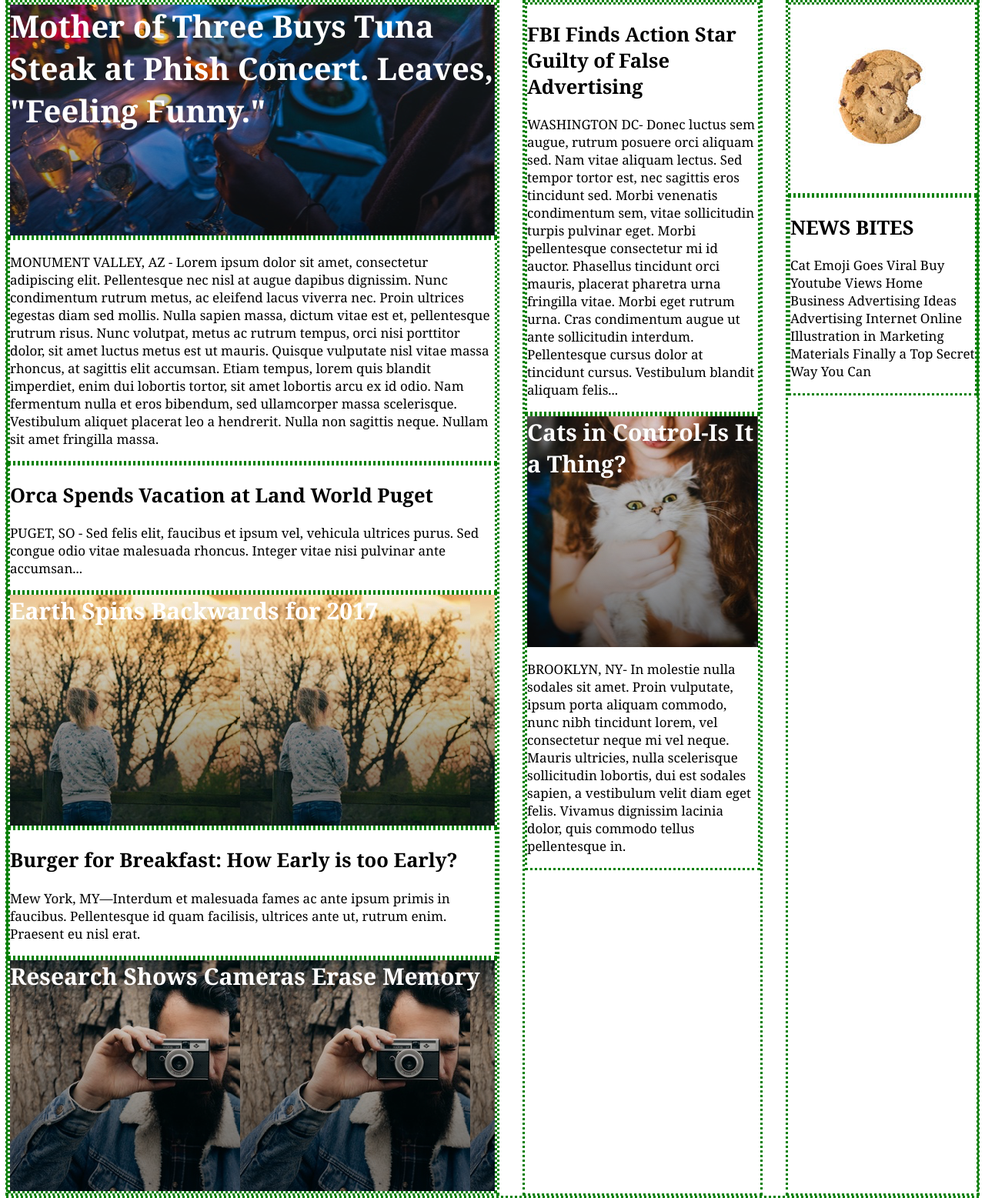
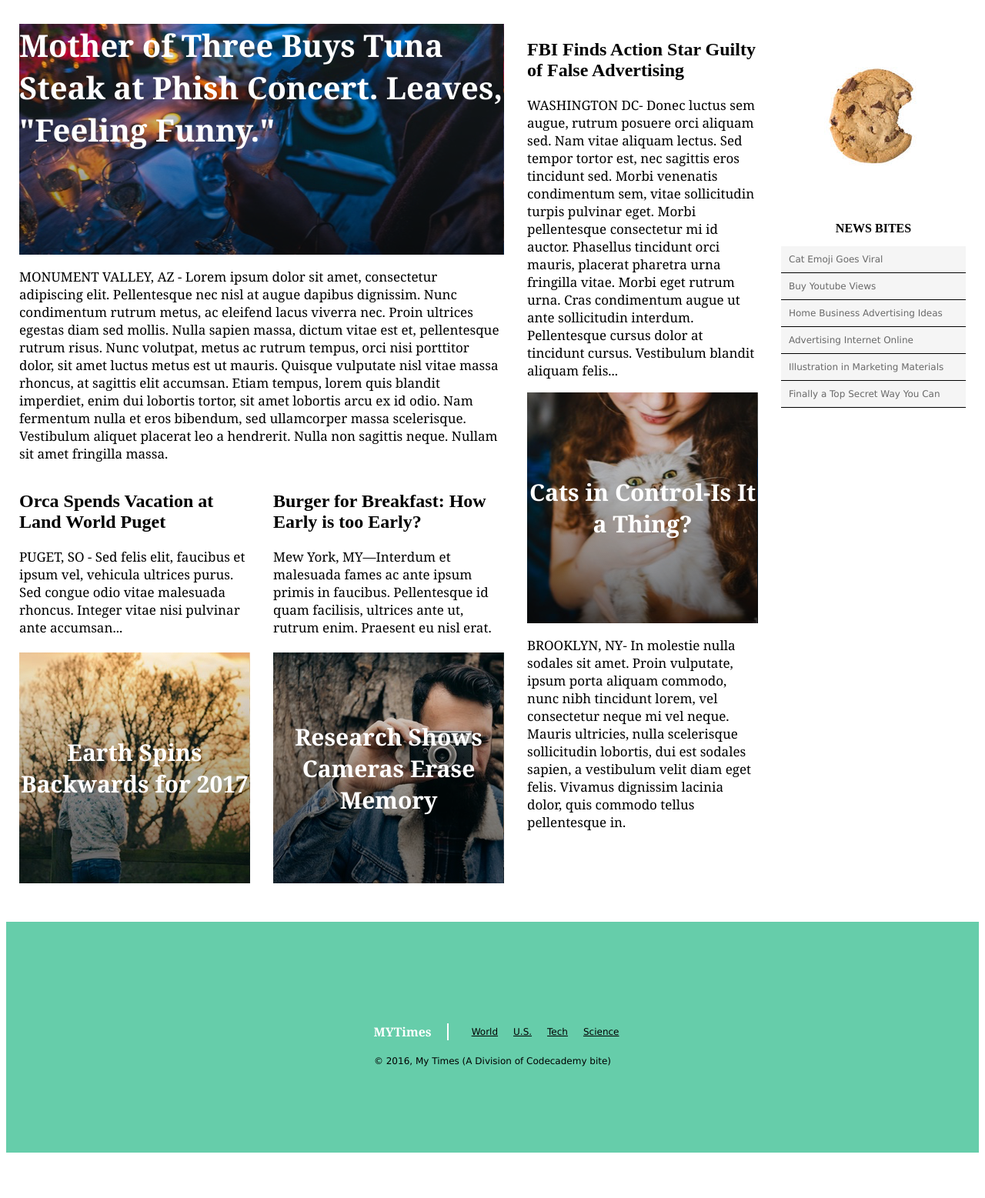
Before and after one commit to Oncosm144/MyTimes, a plain HTML site: page index.html in a window 1280 px wide. Shown: the part 77-1634 px from the top of the page at 77% size. Drawn offline with Linux system fonts and the light colour scheme.

Commit message:
Complete Project

```diff
--- a/index.html
+++ b/index.html
@@ -26,6 +26,8 @@
         <div class="large">
           <p class>MONUMENT VALLEY, AZ - Lorem ipsum dolor sit amet, consectetur adipiscing elit. Pellentesque nec nisl at augue dapibus dignissim. Nunc condimentum rutrum metus, ac eleifend lacus viverra nec. Proin ultrices egestas diam sed mollis. Nulla sapien massa, dictum vitae est et, pellentesque rutrum risus. Nunc volutpat, metus ac rutrum tempus, orci nisi porttitor dolor, sit amet luctus metus est ut mauris. Quisque vulputate nisl vitae massa rhoncus, at sagittis elit accumsan. Etiam tempus, lorem quis blandit imperdiet, enim dui lobortis tortor, sit amet lobortis arcu ex id odio. Nam fermentum nulla et eros bibendum, sed ullamcorper massa scelerisque. Vestibulum aliquet placerat leo a hendrerit. Nulla non sagittis neque. Nullam sit amet fringilla massa.</p>
         </div>
+        <div class="lower column">
+          <div id="orca">
             <div class="large">
               <h2>Orca Spends Vacation at Land World Puget</h2>
               <p>PUGET, SO - Sed felis elit, faucibus et ipsum vel, vehicula ultrices purus. Sed congue odio vitae malesuada rhoncus. Integer vitae nisi pulvinar ante accumsan...</p>
@@ -33,12 +35,16 @@
             <div class="large">
               <h3 class="image" id="fall">Earth Spins Backwards for 2017</h3>
             </div>
+          </div>
+          <div id="burger">
             <div class="large">
               <h2>Burger for Breakfast: How Early is too Early?</h2>
               <p>Mew York, MY—Interdum et malesuada fames ac ante ipsum primis in faucibus. Pellentesque id quam facilisis, ultrices ante ut, rutrum enim. Praesent eu nisl erat.</p>
             </div>
             <div class="large">
               <h3 class="image" id="camera">Research Shows Cameras Erase Memory</h3>
+            </div>
+          </div>
         </div>
       </div>
       <div class="column">
@@ -57,10 +63,26 @@
         </div>
         <div class="small">
           <h2>NEWS BITES</h2>
-          <p>Cat Emoji Goes Viral Buy Youtube Views Home Business Advertising Ideas Advertising  Internet Online Illustration in Marketing Materials Finally a Top Secret Way You Can</p>
+          <div class="bites">
+            <a>Cat Emoji Goes Viral</a>
+            <a>Buy Youtube Views</a>
+            <a>Home Business Advertising Ideas</a>
+            <a>Advertising  Internet Online</a>
+            <a>Illustration in Marketing Materials</a>
+            <a>Finally a Top Secret Way You Can</a>
           </div>
         </div>
       </div>
-
+    </div>
+    <div class="footer">
+      <footer>
+        <h1>MYTimes</h1>
+        <a href="#world">World</a>
+        <a href="#united">U.S.</a>
+        <a href="#tech">Tech</a>
+        <a href="#science">Science</a>
+      </footer>
+      <copy>&copy 2016, My Times (A Division of Codecademy bite)</copy>
+    </div>
   </body>
 </html>
--- a/resources/css/style.css
+++ b/resources/css/style.css
@@ -1,11 +1,6 @@
-body {
+.image {
+  display: flex;
   font-family: Georgia;
-  font-size: 17px;
-  color: black;
-}
-
-div .image {
-  display: flex;
   font-weight: bold;
   font-size: 30px;
   color: white;
@@ -27,10 +22,6 @@ header nav {
   display: inline-flex;
 }
 
-div h1 {
-  margin-right: 750px;
-}
-
 h1 {
   color: MediumAquamarine;
   font-family: Verdana;
@@ -39,7 +30,7 @@ h1 {
   margin: 20px;
 }
 
-a {
+nav a {
   color: black;
   font-family: Verdana;
   font-size: 14px;
@@ -47,10 +38,17 @@ a {
   margin: 20px;
 }
 
+p {
+  font-family: Georgia;
+  font-size: 17px;
+  color: black;
+}
+
 .content {
   display: flex;
   align-items: stretch;
   justify-content: center;
+  margin: 40px 0px;
 }
 
 .column {
@@ -61,6 +59,34 @@ a {
 
 .column .large {
   width: 630px;
+  justify-content: space-between;
+}
+
+.lower.column {
+  display: inline-flex;
+  flex-direction: row;
+  align-items: center;
+  justify-content: space-between;
+  margin: 0;
+}
+
+#orca, #burger {
+  display: inline-flex;
+  flex-direction: column;
+  margin-bottom: 40px;
+}
+
+#orca .large,
+#burger .large {
+  width: 300px;
+  height: 230px;
+}
+
+#orca .image,
+#burger .image,
+.medium h3 {
+  text-align: center;
+  align-items: center;
 }
 
 .column .medium {
@@ -77,16 +103,69 @@ a {
 }
 
 #fall {
-  background: url(../images/fall.png)
+  background: url(../images/fall.png);
+  height: 300px;
+  width: 300px;
 }
 
 #camera {
-  background: url(../images/camera.png)
+  background: url(../images/camera.png);
+  height: 300px;
+  width: 300px;
 }
 
 #cat {
   background: url(../images/cat.png)
 }
-div, .small{
-  border: 3px dotted green;
+
+.bites {
+  display: flex;
+  flex-direction: column;
 }
+
+.small h2 {
+  font-size: 16px;
+  font-weight: bold;
+  text-align: center;
+}
+
+.small a {
+  background-color: WhiteSmoke;
+  font-family: Verdana;
+  font-size: 12px;
+  color: DimGray;
+  border-bottom: 1px solid black;
+  padding: 10px;
+  margin: 0px;
+}
+
+.footer {
+  display: flex;
+  align-items: center;
+  justify-content: center;
+  flex-flow: column wrap;
+  background-color: MediumAquamarine;
+  margin: 80px auto;
+  font-family: Verdana;
+  font-size: 12px;
+  height: 300px;
+}
+
+footer {
+  display: inline-flex;
+  align-items: center;
+}
+
+footer h1 {
+  font-family: Georgia;
+  font-size: 16px;
+  font-weight: bold;
+  color: white;
+  border-right: 2px solid white;
+  padding-right: 20px;
+}
+
+footer a {
+  color: black;
+  padding: 10px;
+}
```
Lines whose indentation alone changed are shown as unchanged.
